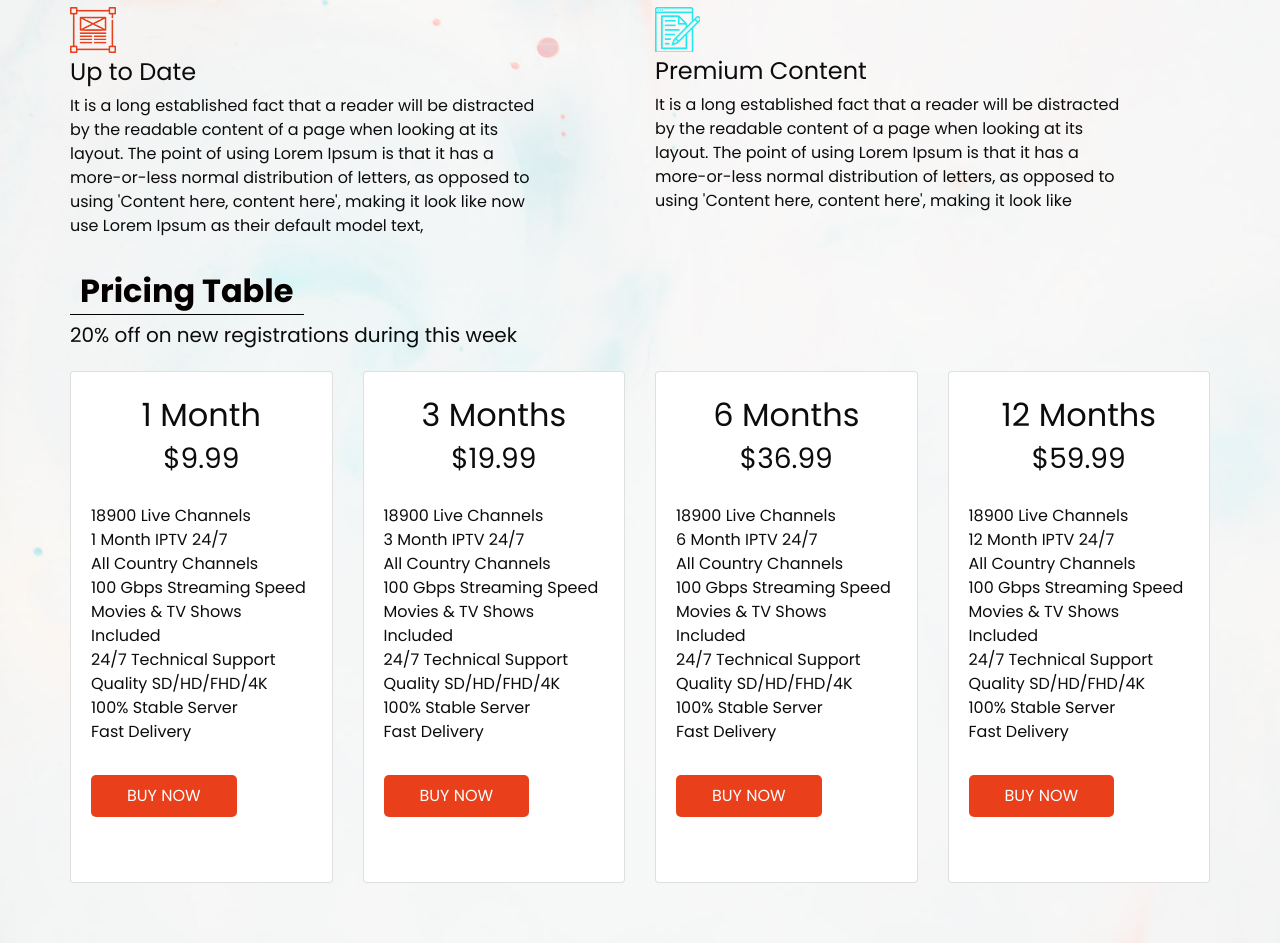
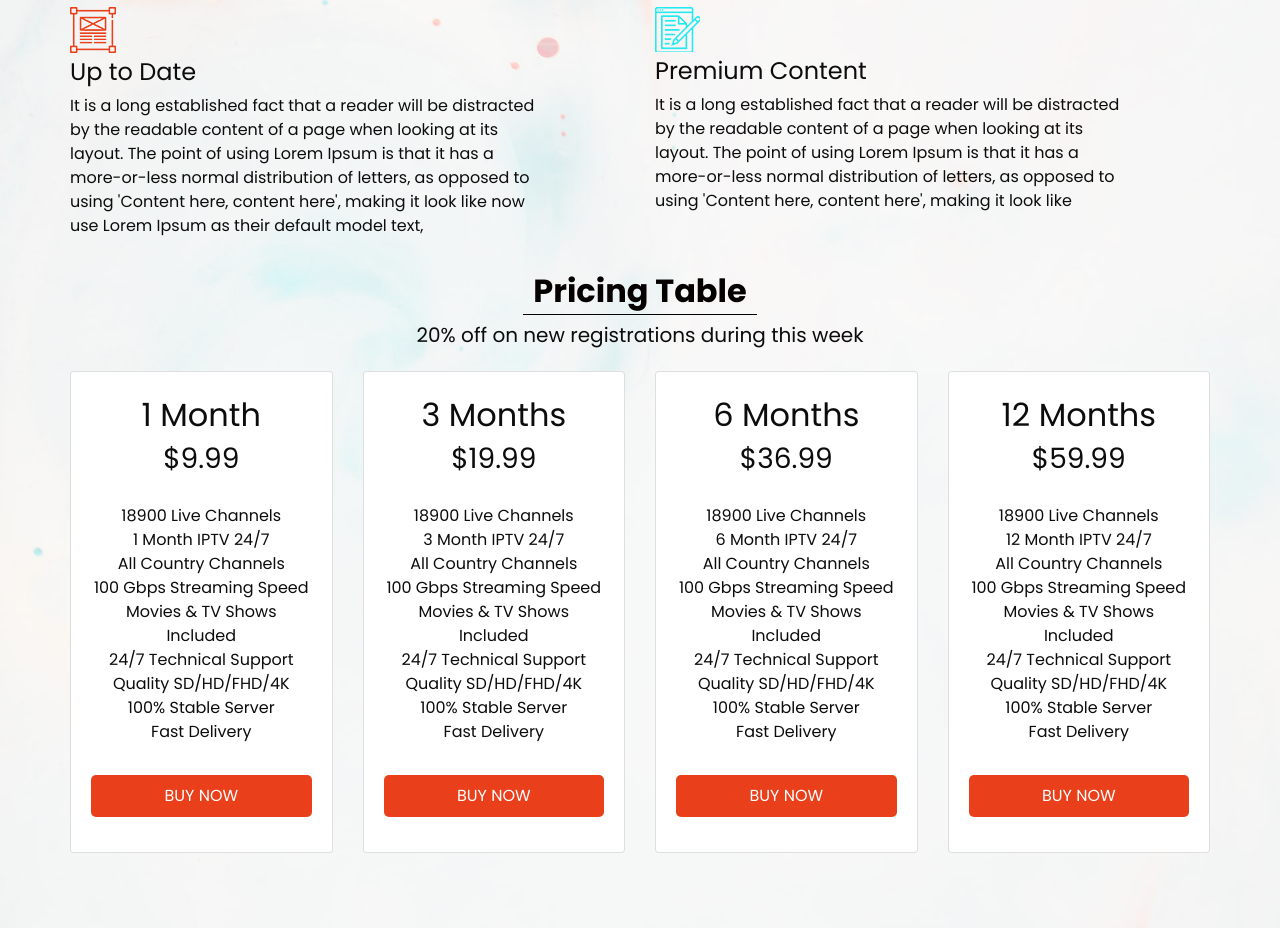
Before and after one commit to aymanebenhima/iptv-land, a plain HTML site: page index.html in a window 1280 px wide. Shown: the part 1817-2760 px from the top of the page. Drawn offline with nearby package versions, Linux system fonts and the light colour scheme.

Commit message:
centring pricing cards

```diff
--- a/css/style.css
+++ b/css/style.css
@@ -442,7 +442,7 @@ a:focus {
   border: 1px solid transparent;
   border-radius: 5px;
   margin-top: 15px;
-  margin-bottom: 45px;
+  margin-bottom: 15px;
 }
 
 .contact_section .contact_form button:hover, .button:hover {
--- a/index.html
+++ b/index.html
@@ -222,10 +222,10 @@
     <!-- Pricing Table Section -->
     <section class="pricing_section">
       <div class="container mb-3">
-        <div class="heading_container">
-          <h2 class="text-center">Pricing Table</h2>
+        <div class="heading_container justify-content-center">
+          <h2 class="h2">Pricing Table</h2>
         </div>
-        <div class="heading_container">
+        <div class="heading_container justify-content-center">
           <h5>20% off on new registrations during this week</h5>
         </div>
       </div>
@@ -236,8 +236,8 @@
             <div class="card pt-4">
                 <h2 class="h2 text-center">1 Month</h2>
                 <h3 class="h3 text-center">$9.99</h3>
-              <div class="card-body">
-                <ul class="list-unstyled">
+              <div class="card-body d-flex flex-column">
+                <ul class="list-unstyled text-center">
                   <li>18900 Live Channels</li>
                   <li>1 Month IPTV 24/7</li>
                   <li>All Country Channels</li>
@@ -258,8 +258,8 @@
             <div class="card pt-4">
                 <h2 class="h2 text-center">3 Months</h2>
                 <h3 class="h3 text-center">$19.99</h3>
-              <div class="card-body">
-                <ul class="list-unstyled">
+              <div class="card-body d-flex flex-column">
+                <ul class="list-unstyled text-center">
                   <li>18900 Live Channels</li>
                   <li>3 Month IPTV 24/7</li>
                   <li>All Country Channels</li>
@@ -280,8 +280,8 @@
             <div class="card pt-4">
                 <h2 class="h2 text-center">6 Months</h2>
                 <h3 class="h3 text-center">$36.99</h3>
-              <div class="card-body">
-                <ul class="list-unstyled">
+              <div class="card-body d-flex flex-column">
+                <ul class="list-unstyled text-center">
                   <li>18900 Live Channels</li>
                   <li>6 Month IPTV 24/7</li>
                   <li>All Country Channels</li>
@@ -302,8 +302,8 @@
             <div class="card pt-4">
                 <h2 class="h2 text-center">12 Months</h2>
                 <h3 class="h3 text-center">$59.99</h3>
-              <div class="card-body">
-                <ul class="list-unstyled">
+              <div class="card-body d-flex flex-column">
+                <ul class="list-unstyled text-center">
                   <li>18900 Live Channels</li>
                   <li>12 Month IPTV 24/7</li>
                   <li>All Country Channels</li>
```
